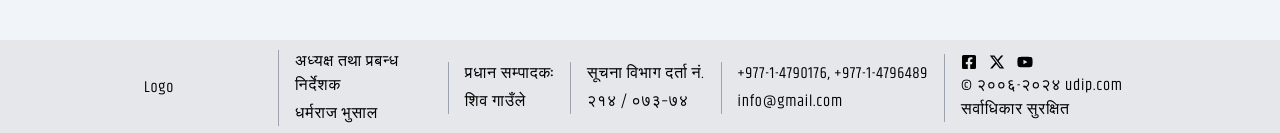
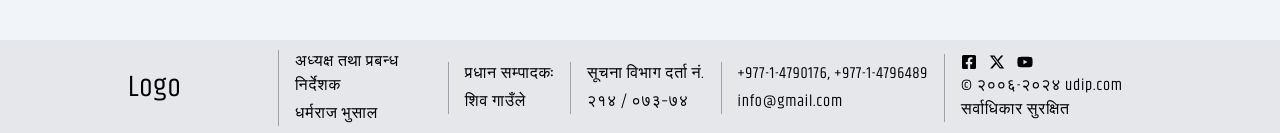
Before and after one commit to prajjwalz1/abiralsanchar-next-prod, a Next.js app: page / in a window 1280 px wide. Shown: the part 1168-1301 px from the top of the page. Built offline with nearby package versions, Linux system fonts and the light colour scheme.

Commit message:
made a logo component

```diff
--- a/src/dynamic-imports/components.ts
+++ b/src/dynamic-imports/components.ts
@@ -1,4 +1,9 @@
 import dynamic from "next/dynamic";
+
+//////////////////////////////
+// images = helpers/components/images
+//////////////////////////////
+export const Logo = dynamic(() => import("../helpers/components/images/Logo"));
 
 //////////////////////////////
 // layouts = helpers/components/layouts
--- /dev/null
+++ b/src/helpers/components/images/Logo.tsx
@@ -0,0 +1,9 @@
+const Logo = () => {
+  return (
+    <div>
+      <h1 className="text-3xl">Logo</h1>
+    </div>
+  );
+};
+
+export default Logo;
--- a/src/helpers/components/layouts/root/Footer.tsx
+++ b/src/helpers/components/layouts/root/Footer.tsx
@@ -11,6 +11,7 @@ import {
   OptionSchema,
 } from "@/utils/schemas/CommonSchema";
 import Link from "next/link";
+import { Logo } from "@/dynamic-imports/components";
 
 const Footer = () => {
   return (
@@ -39,7 +40,10 @@ const Footer = () => {
       <div
         className={`${colors.footer_end} footer-end px-32 flex-1 grid grid-cols-[150px_auto_auto_auto_auto_auto] auto-cols-max items-center divide-x divide-gray-400`}
       >
-        <div className="px-4">Logo</div>
+        <div className="pr-4">
+          <Logo />
+        </div>
+
         {footer_end_items.map(
           ({ label, icon, value }: OptionSchema, idx: number) => (
             <div
--- a/src/helpers/components/layouts/root/Header.tsx
+++ b/src/helpers/components/layouts/root/Header.tsx
@@ -9,11 +9,12 @@ import Link from "next/link";
 import { usePathname } from "next/navigation";
 import { FaRegNewspaper } from "react-icons/fa";
 import { FiTrendingUp } from "react-icons/fi";
+import { Logo } from "@/dynamic-imports/components";
 
 const LogoSection = () => {
   return (
     <div className="logo px-32 w-full h-[60px]">
-      <h1 className="text-3xl">Logo</h1>
+      <Logo />
     </div>
   );
 };
```
